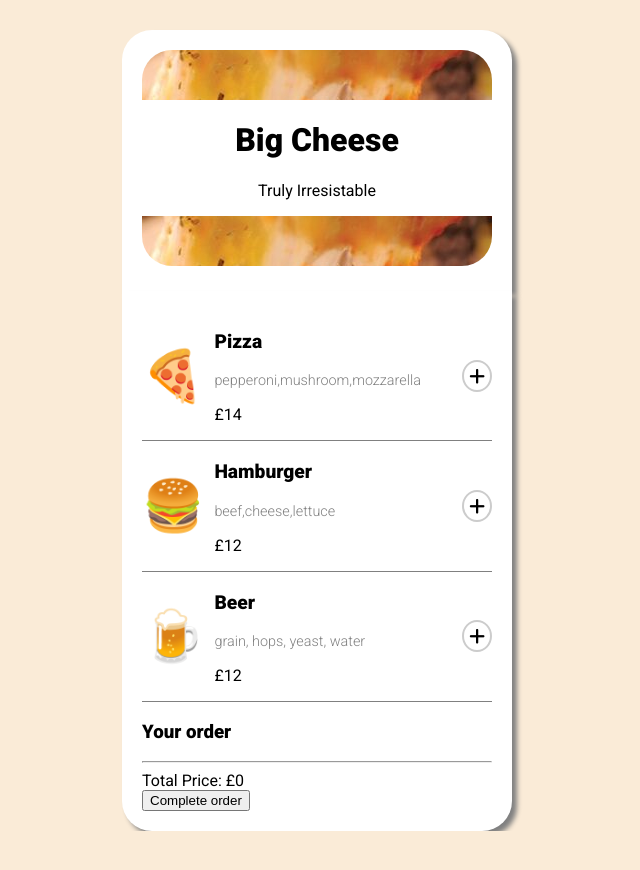
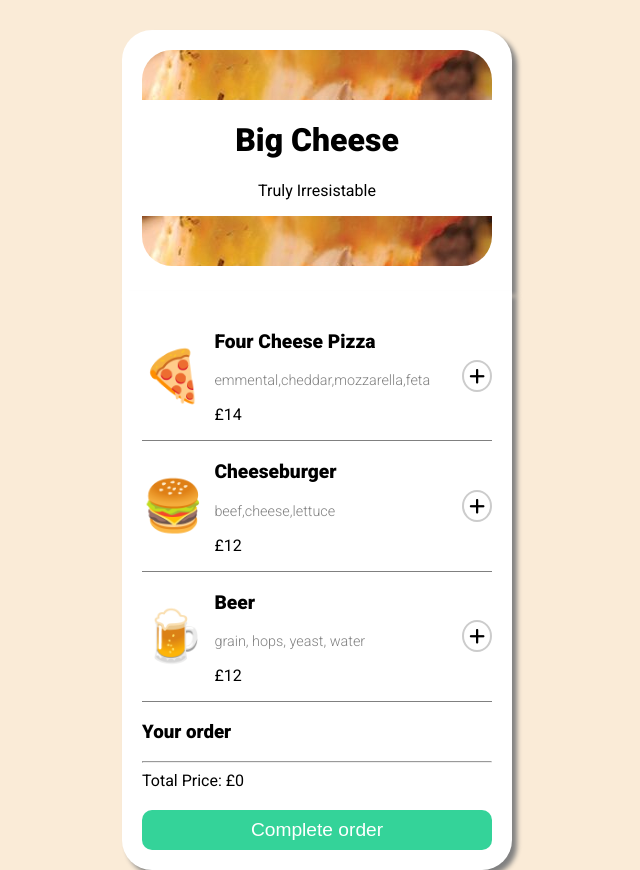
Before and after one commit to tplatt92/restaurantApp, a plain HTML site: page index.html in a window 1280 px wide. Shown: the whole page, without its empty margins (323-963 px from the left). Before the commit the page ends 831 px from the top, so only its background shows below. Drawn offline with Linux system fonts and the light colour scheme.

Commit message:
button styling

```diff
--- a/data.js
+++ b/data.js
@@ -1,14 +1,14 @@
 
 export const menuArray = [
     {
-        name: "Pizza",
-        ingredients: ["pepperoni", "mushroom", "mozzarella"],
+        name: "Four Cheese Pizza",
+        ingredients: ["emmental", "cheddar", "mozzarella", "feta"],
         id: 0,
         price: 14,
         emoji: "🍕"
     },
     {
-        name: "Hamburger",
+        name: "Cheeseburger",
         ingredients: ["beef", "cheese", "lettuce"],
         price: 12,
         emoji: "🍔",
--- a/index.html
+++ b/index.html
@@ -33,7 +33,7 @@
                 <div>Total Price</div>
                 <div id="total-price">Price</div>
             </div>
-            <button id="complete-order">Complete order</button>
+            <button id="complete-order" class="complete-order">Complete order</button>
         </section>
     </main>
     <script src="index.js" type="module"></script>
--- a/styles.css
+++ b/styles.css
@@ -128,6 +128,7 @@ header{
 
 .order {
     display: flex;
+    margin-bottom: 10px;
 }
 
 .order-name {
@@ -143,3 +144,16 @@ header{
     text-decoration: underline;
     cursor: pointer;
 }
+
+.complete-order {
+    background-color: #34D399;
+    text-decoration: none;
+    border: none;
+    border-radius: 10px;
+    color: white;
+    width: 100%;
+    height: 40px;
+    margin-top: 20px;
+    cursor: pointer;
+    font-size: 1.2rem;
+}
```
